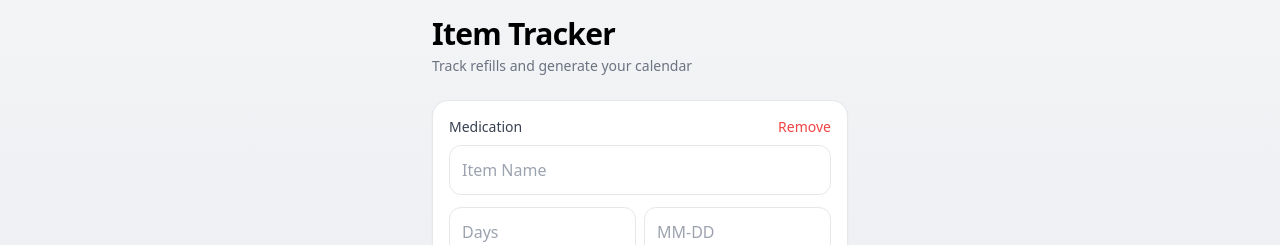
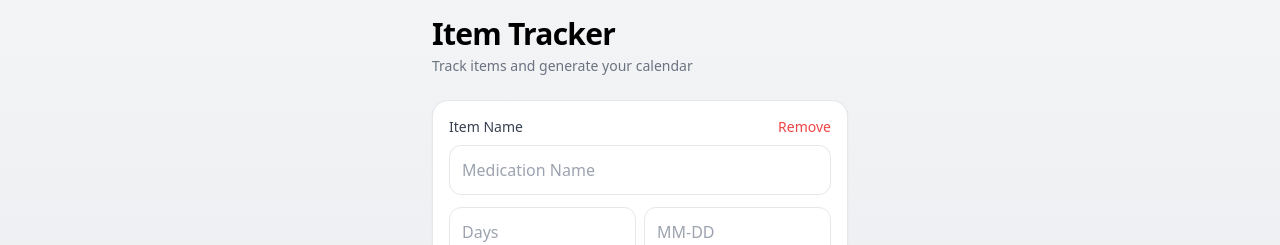
Before and after one commit to 7871376/Item-Tracker, a React (Create React App) app: page / in a window 1280 px wide. Both pictures are taken after a click on the button "+ Add Item". Shown: the top 245 px of the page. Built offline with nearby package versions, Linux system fonts and the light colour scheme.

Commit message:
Working to undo the container mess

```diff
--- a/package.json
+++ b/package.json
@@ -3,7 +3,7 @@
   "version": "1.0.0",
   "description": "",
   "keywords": [],
-  "main": "src/index.tsx",
+  "main": "src/index.js",
   "dependencies": {
     "react": "^19.0.0",
     "react-dom": "^19.0.0",
--- a/src/App.js
+++ b/src/App.js
@@ -1,8 +1,9 @@
-import { useState } from "react";
+import { useState, useRef } from "react";
 
 export default function App() {
   let apiKey = null;
 
+  const inputRefs = useRef([]);
   const [items, setItems] = useState([]);
   const [loading, setLoading] = useState(false);
   const [collapsed, setCollapsed] = useState({});
@@ -40,6 +41,14 @@ export default function App() {
 
     if (isComplete(item)) {
       setCollapsed((prev) => ({ ...prev, [index]: true }));
+
+      // 🔥 focus next item (if exists)
+      setTimeout(() => {
+        const nextInput = inputRefs.current[index + 1];
+        if (nextInput) {
+          nextInput.focus();
+        }
+      }, 100);
     }
   };
 
@@ -201,7 +210,7 @@ REQUIREMENTS:
             Item Tracker
           </h1>
           <p className="text-gray-500 text-sm mt-1">
-            Track refills and generate your calendar
+            Track items and generate your calendar
           </p>
         </div>
 
@@ -222,7 +231,7 @@ REQUIREMENTS:
                     className="text-left flex-1"
                   >
                     <div className="text-sm font-medium text-gray-700">
-                      {itm.name || "Medication"}
+                      {itm.name || "Item Name"}
                     </div>
 
                     {collapsedView && runOut && (
@@ -248,8 +257,9 @@ REQUIREMENTS:
                 {!collapsedView && (
                   <>
                     <input
+                      ref={(el) => (inputRefs.current[i] = el)}
                       className="w-full mb-3 p-3 border rounded-xl text-base"
-                      placeholder="Item Name"
+                      placeholder="Medication Name"
                       value={itm.name}
                       onChange={(e) => updateItem(i, "name", e.target.value)}
                       onBlur={() => handleBlur(i)}
```
